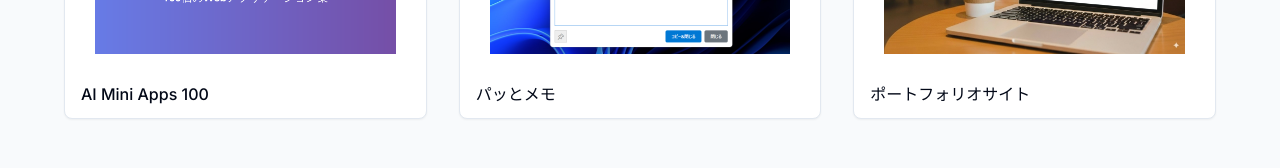
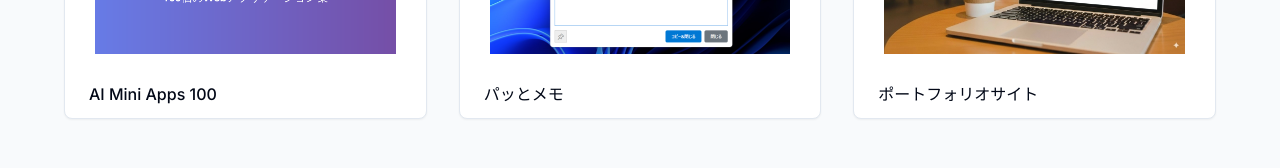
Before and after one commit to ekumaki/my-portfolio, a Next.js app: page / in a window 1280 px wide. Shown: the part 1101-1269 px from the top of the page. Built offline with nearby package versions, Linux system fonts and the light colour scheme.

Commit message:
style(works): 下線をさらに細く（0.5px）し、タイトル左余白を拡大（pl-6）

```diff
--- a/app/page.tsx
+++ b/app/page.tsx
@@ -56,8 +56,8 @@ export default function HomePage() {
                         sizes="(max-width: 768px) 100vw, (max-width: 1200px) 50vw, 33vw"
                       />
                     </div>
-                    <div className="px-4 py-3">
-                      <h3 className="text-left font-medium transition-colors group-hover:text-primary relative inline-block after:absolute after:left-0 after:-bottom-1 after:h-px after:w-0 after:bg-primary after:transition-all after:duration-300 group-hover:after:w-full">
+                    <div className="pl-6 pr-4 py-3">
+                      <h3 className="text-left font-medium transition-colors group-hover:text-primary relative inline-block after:absolute after:left-0 after:-bottom-1 after:h-[0.5px] after:w-0 after:bg-primary after:transition-all after:duration-300 group-hover:after:w-full">
                         {project.title}
                       </h3>
                     </div>
```
